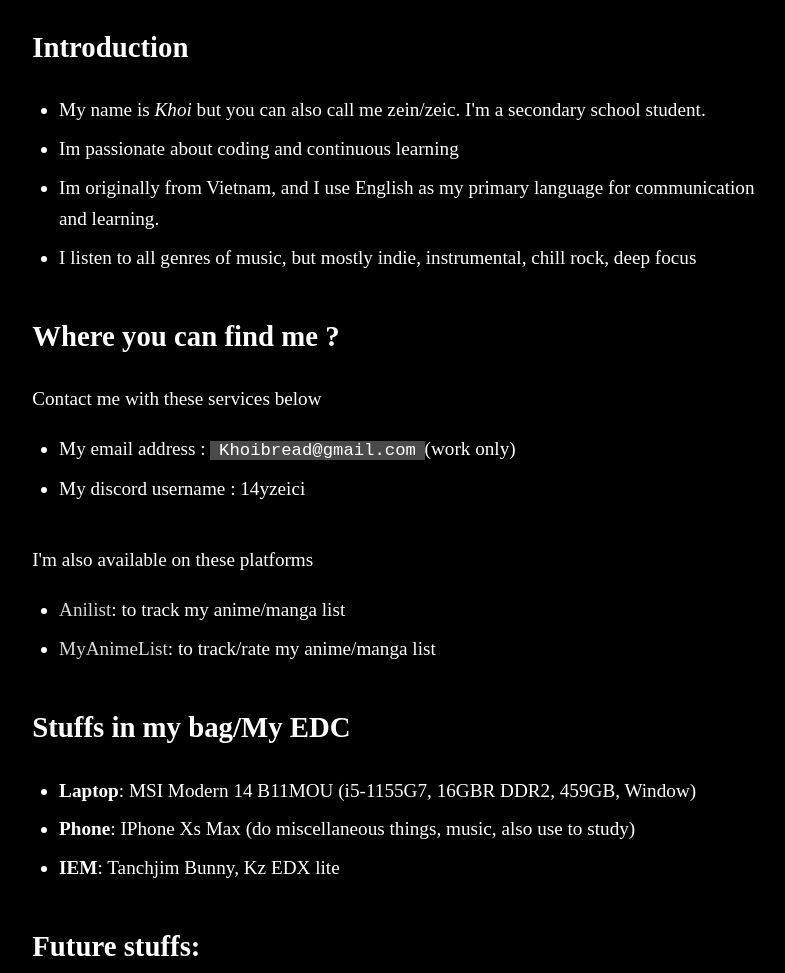
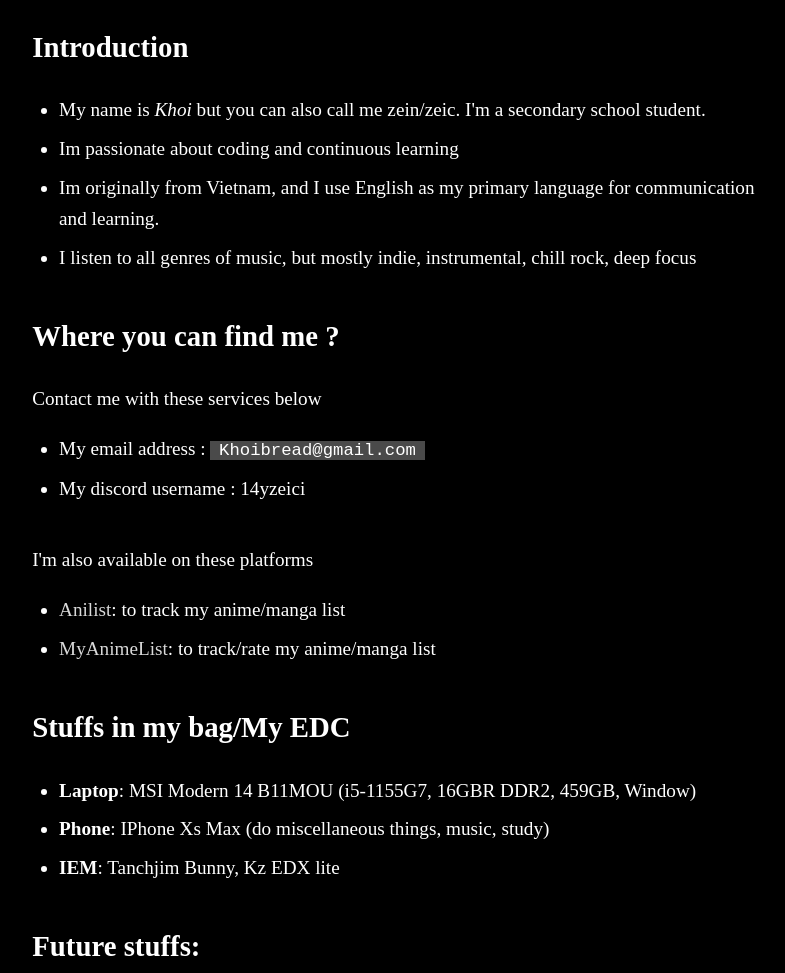
Before and after one commit to 14yzei/Me, a plain HTML site: page index.html in a window 1280 px wide. Shown: the top 973 px of the page, without its empty margins (243-1028 px from the left). Drawn offline with Linux system fonts and the light colour scheme; a web font is replaced by a local one.

Commit message:
Update index.html

```diff
--- a/index.html
+++ b/index.html
@@ -18,7 +18,7 @@
         <h2>Where you can find me ?</h2>
         <p>Contact me with these services below</p>
         <ul>
-            <li>My email address : <code>Khoibread@gmail.com</code>(work only)</li>
+            <li>My email address : <code>Khoibread@gmail.com</code></li>
             <li>My discord username : 14yzeici</li>
         </ul>
         <p>I'm also available on these platforms</p>
@@ -31,7 +31,7 @@
         <h2>Stuffs in my bag/My EDC</h2>
         <ul>
             <li><b>Laptop</b>: MSI Modern 14 B11MOU (i5-1155G7, 16GBR DDR2, 459GB, Window)</li>
-            <li><b>Phone</b>: IPhone Xs Max (do miscellaneous things, music, also use to study)</li>
+            <li><b>Phone</b>: IPhone Xs Max (do miscellaneous things, music, study)</li>
             <li><b>IEM</b>: Tanchjim Bunny, Kz EDX lite</li>
         </ul>
 
```
